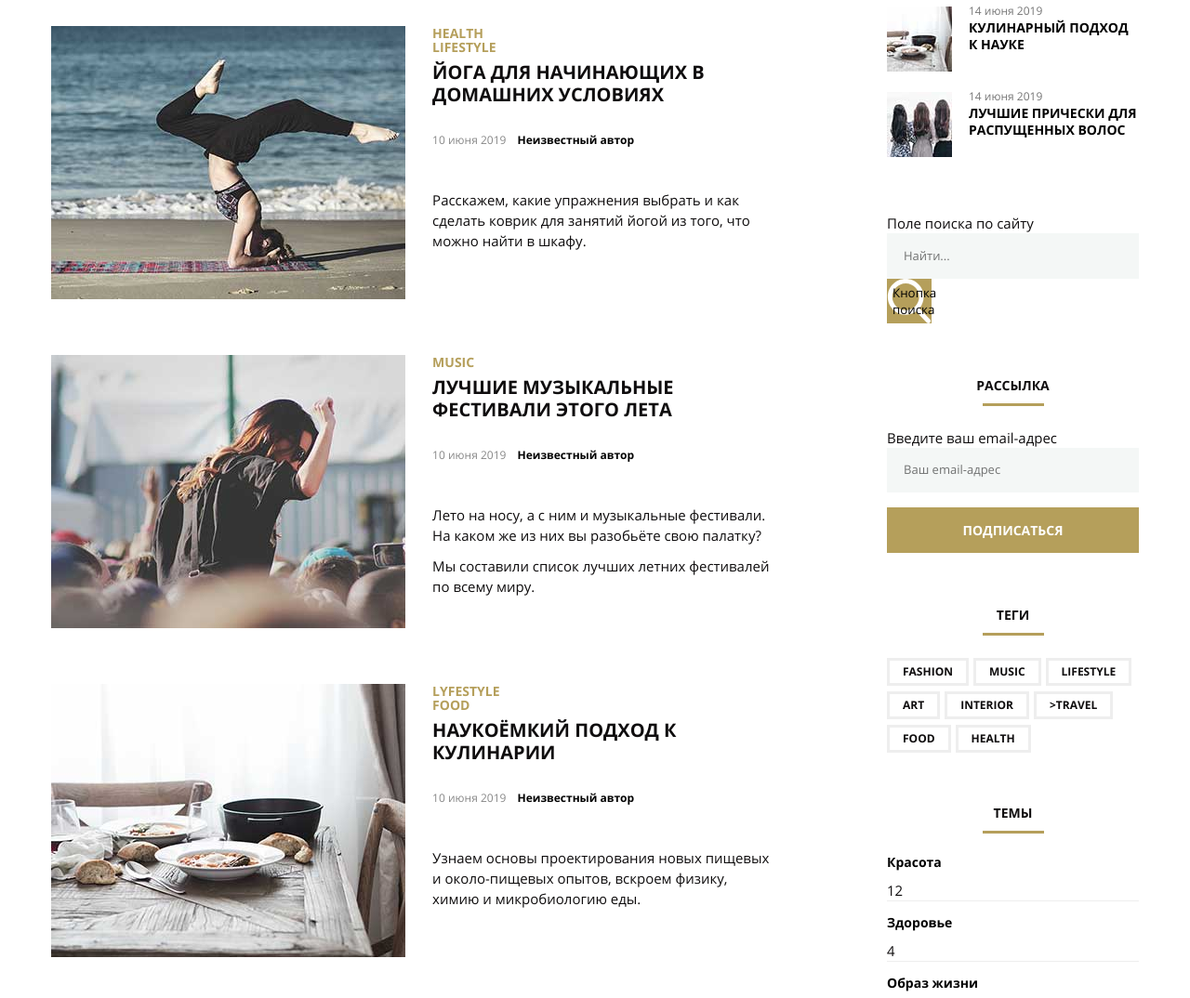
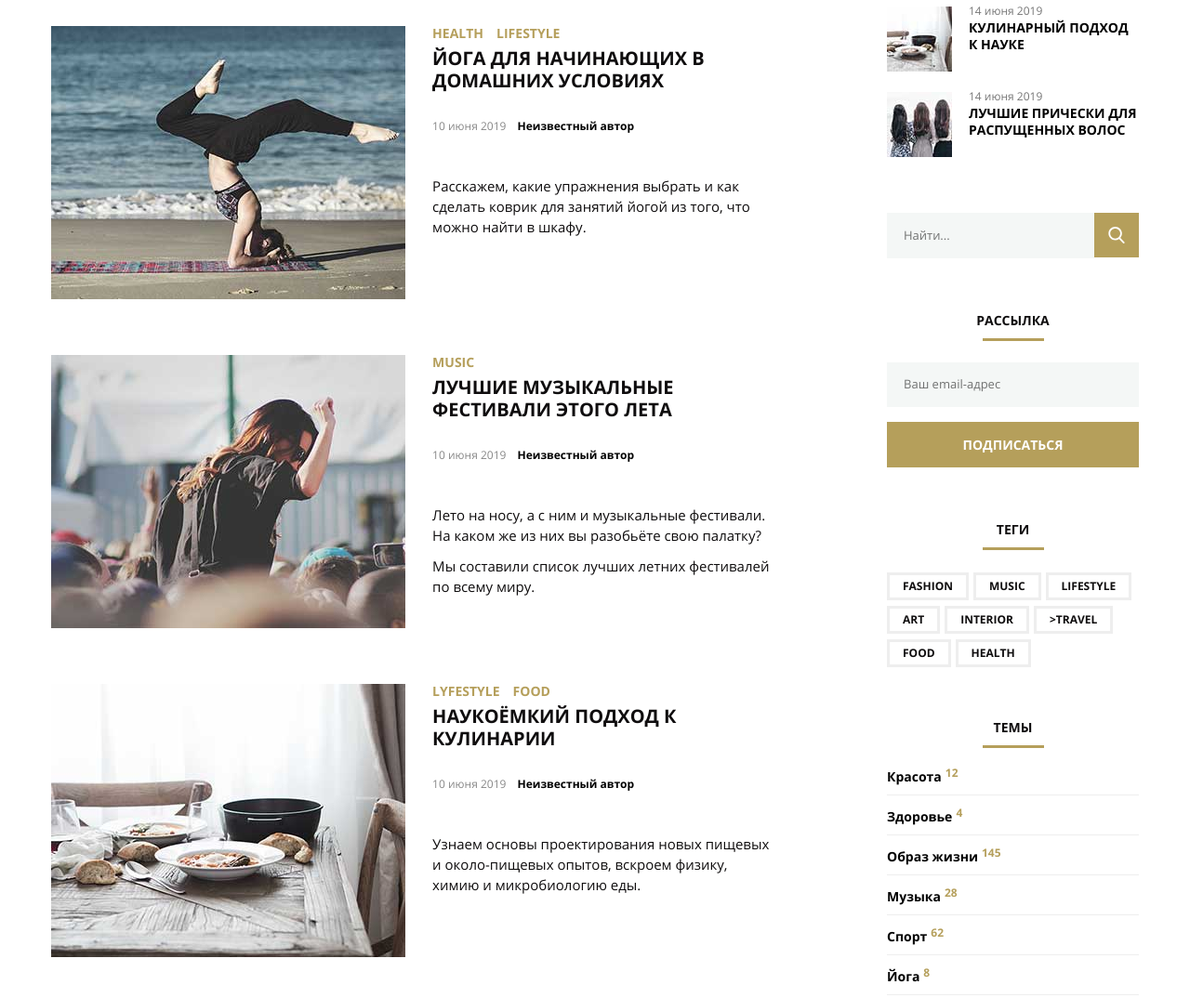
Before and after one commit to yooyklon/mq-diplom, a plain HTML site: page index.html in a window 1280 px wide. Shown: the part 1275-2349 px from the top of the page at 93% size. Drawn offline with nearby package versions, Linux system fonts and the light colour scheme; files whose address does not match are found by name.

Commit message:
Обновился файл style.css

```diff
--- a/css/style.css
+++ b/css/style.css
@@ -53,6 +53,14 @@ body {
   font-size: 15px;
   font-weight: 400;
   line-height: 22px;
+}
+
+.element-invisible {
+  position: absolute !important;
+  height: 1px; width: 1px;
+  overflow: hidden;
+  clip: rect(1px 1px 1px 1px); /* IE6, IE7 */
+  clip: rect(1px, 1px, 1px, 1px);
 }
 
 .title {
@@ -126,12 +134,12 @@ body {
   display: flex;
   justify-content: space-between;
   align-items: center;
-  padding-bottom: 105px;
+  height: 41px;
+  margin-bottom: 105px;
 }
 
 .logo {
   width: 179px;
-  height: 41px;
 }
 
 .logo-img {
@@ -264,7 +272,13 @@ body {
   width: 47.7%;
   height: 294px;
   margin-right: 29px;
-  background: center center/cover no-repeat;
+}
+
+.blog-item-img img {
+  width: 100%;
+  height: 294px;
+  object-fit: cover;
+  object-position: center center;
 }
 
 .blog-item article {
@@ -276,6 +290,7 @@ body {
 }
 
 .blog-item-them {
+  display: flex;
   margin-bottom: 8px;
   line-height: 1;
 }
@@ -367,7 +382,10 @@ body {
 }
 
 .search {
-  padding-top: 38px;
+  margin-top: 60px;
+}
+
+.search-label {
   display: flex;
 }
 
@@ -389,6 +407,9 @@ body {
   width: 48px;
   height: 48px;
   background-color: #b59f5b;
+  background-size: 18px;
+  background-repeat: no-repeat;
+  background-position: center center;
   border: none;
   cursor: pointer;
   transition: all 0.4s;
@@ -398,13 +419,8 @@ body {
   background-color: #000000;
 }
 
-.search-btn-img {
-  width: 18px;
-  height: 18px;
-}
-
 .mail {
-  padding-top: 61px;
+  margin-top: 61px;
 }
 
 .mail-title {
@@ -444,7 +460,7 @@ body {
 }
 
 .tags {
-  padding-top: 61px;
+  margin-top: 61px;
 }
 
 .tags-title {
@@ -469,7 +485,7 @@ body {
 }
 
 .topic {
-  padding-top: 53px;
+  margin-top: 53px;
 }
 
 .topic-title {
@@ -477,6 +493,7 @@ body {
 }
 
 .topic-list-item {
+  display: flex;
   border-bottom: 1px solid #eeeeee;
 }
 
@@ -489,8 +506,12 @@ body {
   line-height: 1;
 }
 
-.topic-list-link sup {
+.topic-list-item span {
+  margin-top: 13px;
   margin-left: 4px;
+  font-size: 12px;
+  font-weight: 700;
+  line-height: 1;
   color: #b59f5b;
 }
 
@@ -601,6 +622,10 @@ body {
   background-color: #000000;
 }
 
+.footer {
+  padding-bottom: 49px;
+}
+
 .footer-social-list {
   display: flex;
   justify-content: center;
@@ -621,7 +646,7 @@ body {
 }
 
 .footer-copy {
-  padding: 64px 0 49px;
+  margin-top: 64px;
   font-size: 12px;
   font-weight: 700;
   color: #999999;
```
